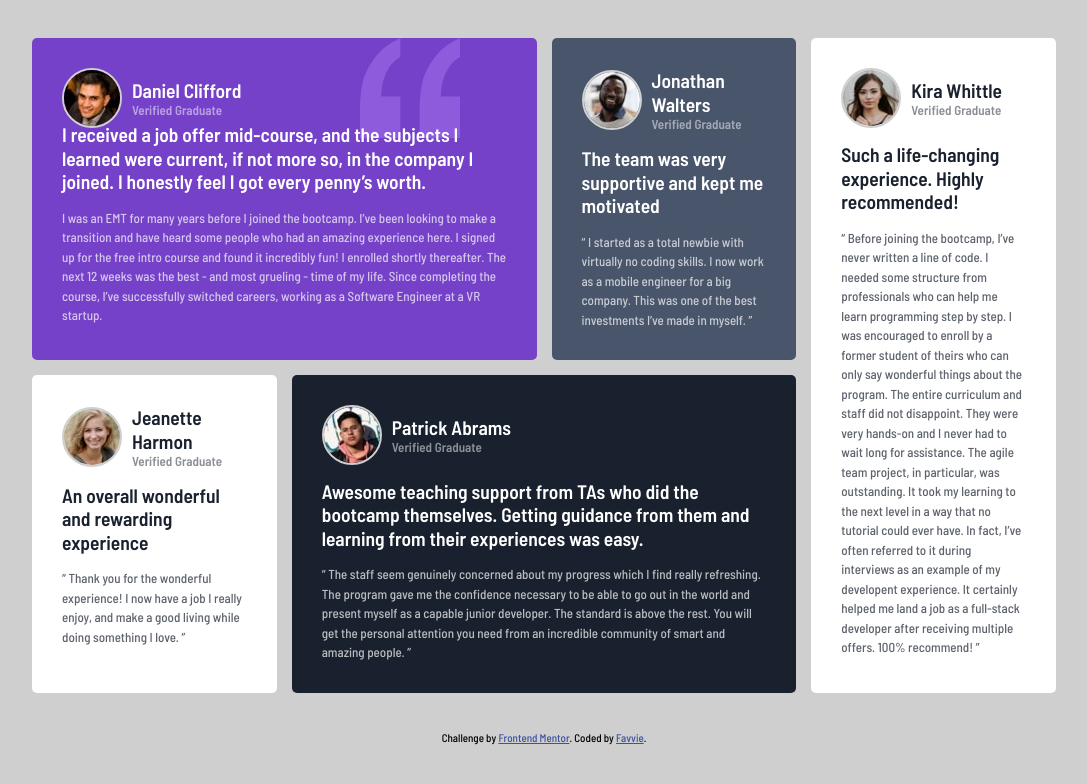
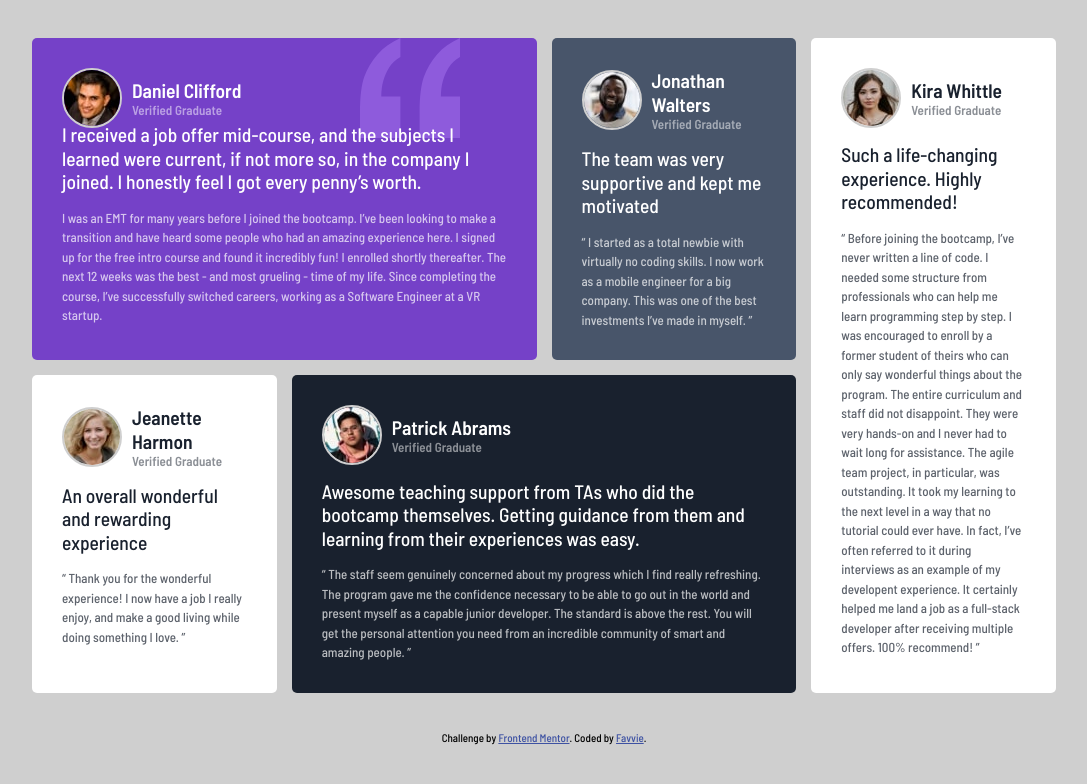
Before and after one commit to Favvie/testimonials-grid-section-main, a plain HTML site: page index.html in a window 1280 px wide. Shown: the whole page, without its empty margins (96-1183 px from the left). Drawn offline with Linux system fonts and the light colour scheme.

Commit message:
changed h3 to p

```diff
--- a/css/style.scss
+++ b/css/style.scss
@@ -46,7 +46,7 @@ body {
 	position: relative;
 	z-index: 100;
 
-	h3 {
+	p {
 		margin-top: -20px;
 	}
 	@media screen and (min-width: 1024px) {
@@ -103,7 +103,7 @@ body {
 	@media screen and (min-width: 768px) {
 		padding: 30px;
 	}
-	h3 {
+	p {
 		font-size: 1.5em;
 		line-height: 1.2;
 		padding: 15px 0;
--- a/index.html
+++ b/index.html
@@ -43,11 +43,11 @@
 							<span>Verified Graduate</span>
 						</div>
 					</div>
-					<h3>
+					<p>
 						I received a job offer mid-course, and the subjects I learned were
 						current, if not more so, in the company I joined. I honestly feel I
 						got every penny’s worth.
-					</h3>
+					</p>
 					<blockquote>
 						I was an EMT for many years before I joined the bootcamp. I’ve been
 						looking to make a transition and have heard some people who had an
@@ -68,7 +68,7 @@
 							<span>Verified Graduate</span>
 						</div>
 					</div>
-					<h3>The team was very supportive and kept me motivated</h3>
+					<p>The team was very supportive and kept me motivated</p>
 					<blockquote>
 						“ I started as a total newbie with virtually no coding skills. I now
 						work as a mobile engineer for a big company. This was one of the
@@ -84,7 +84,7 @@
 							<span>Verified Graduate</span>
 						</div>
 					</div>
-					<h3>An overall wonderful and rewarding experience</h3>
+					<p>An overall wonderful and rewarding experience</p>
 					<blockquote>
 						“ Thank you for the wonderful experience! I now have a job I really
 						enjoy, and make a good living while doing something I love. ”
@@ -99,11 +99,11 @@
 							<span>Verified Graduate</span>
 						</div>
 					</div>
-					<h3>
+					<p>
 						Awesome teaching support from TAs who did the bootcamp themselves.
 						Getting guidance from them and learning from their experiences was
 						easy.
-					</h3>
+					</p>
 					<blockquote>
 						“ The staff seem genuinely concerned about my progress which I find
 						really refreshing. The program gave me the confidence necessary to
@@ -122,7 +122,7 @@
 							<span class="grad">Verified Graduate</span>
 						</div>
 					</div>
-					<h3>Such a life-changing experience. Highly recommended!</h3>
+					<p>Such a life-changing experience. Highly recommended!</p>
 					<blockquote>
 						“ Before joining the bootcamp, I’ve never written a line of code. I
 						needed some structure from professionals who can help me learn
```
Also changed, not shown: css/style.css, 1 other file.
